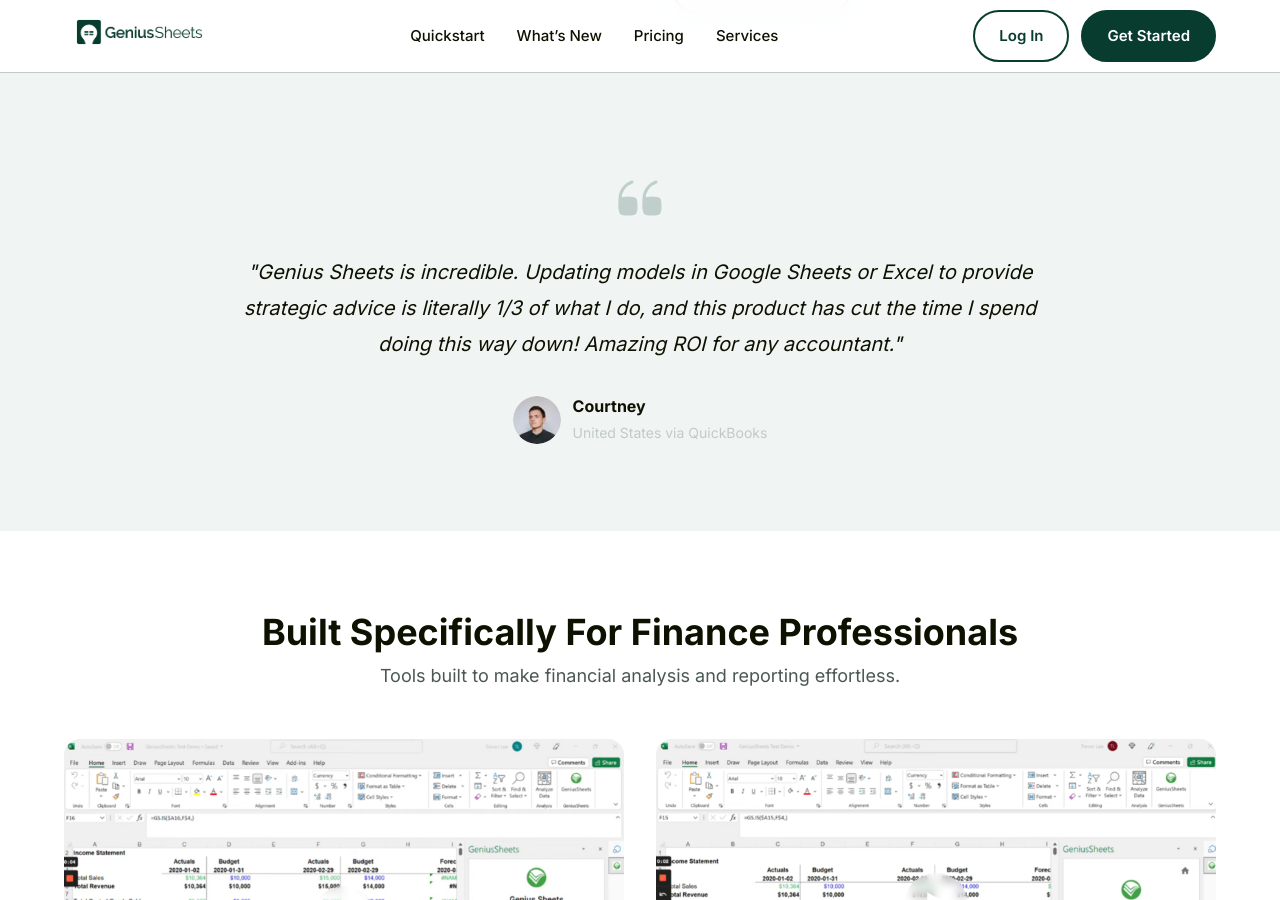
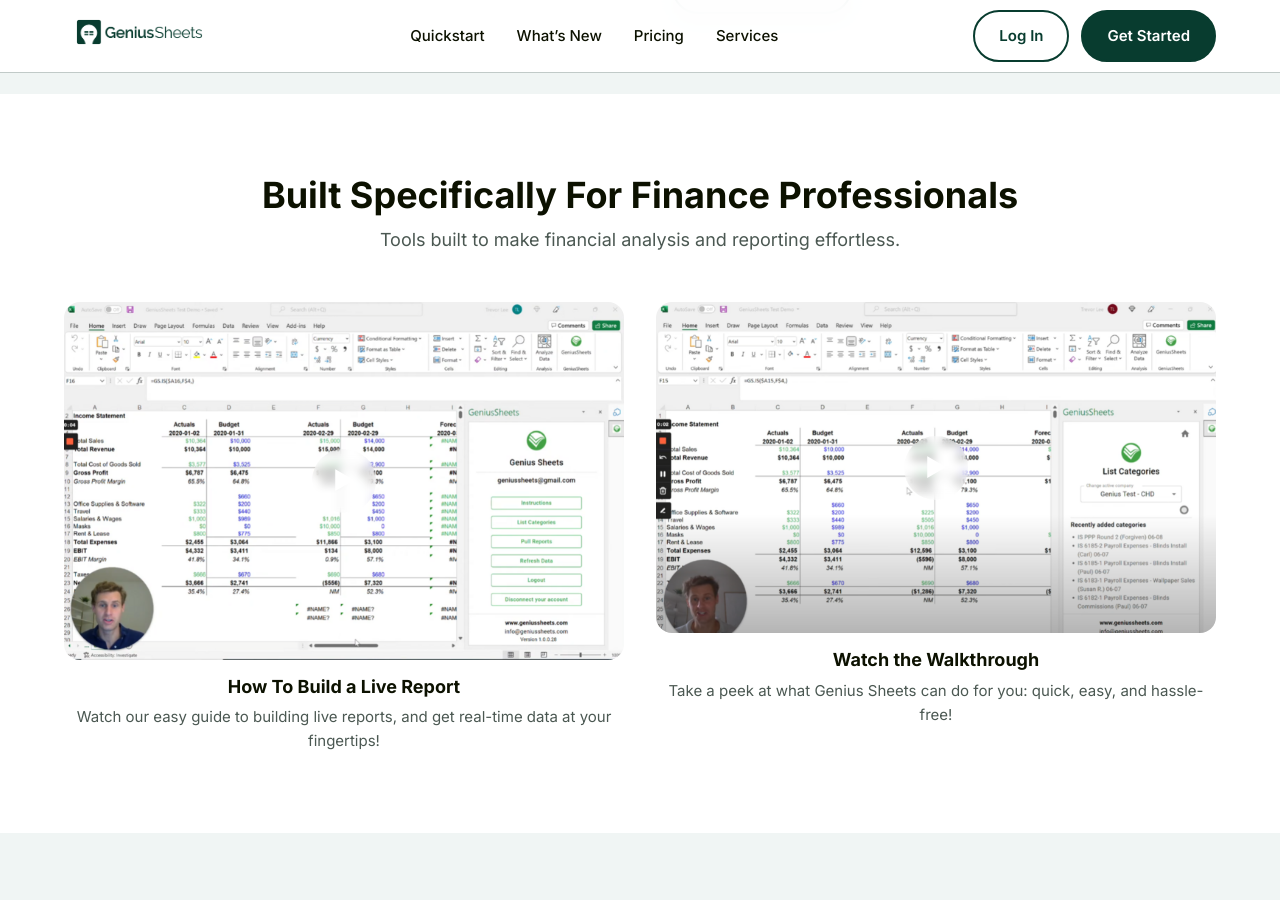
Before and after one commit to GeniusSheets/gs_site, a Jekyll site: the page built from index.html, in a window 1280 px wide and 900 px high, scrolled down 2499 px. Built offline with Jekyll 4.4.1, drawn with Linux system fonts in a browser that asks for light colours; some of the changed text lies outside the part shown.

Commit message:
fix(site): remove duplicate testimonial and state trial limits
Co-Authored-By: Claude Opus 5.5 <noreply@anthropic.com>

```diff
--- a/index.html
+++ b/index.html
@@ -86,25 +86,6 @@ image: /assets/images/hero/hero-screenshot.png
   </div>
 </section>
 
-<!-- Featured Testimonial -->
-<section class="featured-testimonial">
-  <div class="container">
-    <div class="featured-quote-card">
-      <img loading="lazy" decoding="async" src="{{ '/assets/images/testimonials/quote-down.svg' | relative_url }}" alt="" class="featured-quote-icon">
-      <blockquote>
-        <p>"Genius Sheets is incredible. Updating models in Google Sheets or Excel to provide strategic advice is literally 1/3 of what I do, and this product has cut the time I spend doing this way down! Amazing ROI for any accountant."</p>
-      </blockquote>
-      <div class="featured-quote-author">
-        <img loading="lazy" decoding="async" src="{{ '/assets/images/testimonials/avatar.webp' | relative_url }}" alt="" class="author-avatar">
-        <div>
-          <strong>Courtney</strong>
-          <span>United States via QuickBooks</span>
-        </div>
-      </div>
-    </div>
-  </div>
-</section>
-
 <!-- Video Tutorials -->
 <section class="tutorials">
   <div class="container">
@@ -172,7 +153,7 @@ image: /assets/images/hero/hero-screenshot.png
       <div class="step-card">
         <div class="step-number">1</div>
         <h3>Start Your Free Trial</h3>
-        <p>Create your account and connect your QuickBooks Online and Xero entities. No credit card required.</p>
+        <p>Create your account and connect up to 2 QuickBooks Online or Xero entities free for 14 days. No credit card required.</p>
       </div>
       <img loading="lazy" decoding="async" src="{{ '/assets/images/steps/arrow-1.svg' | relative_url }}" alt="" class="step-arrow">
       <div class="step-card">
```
